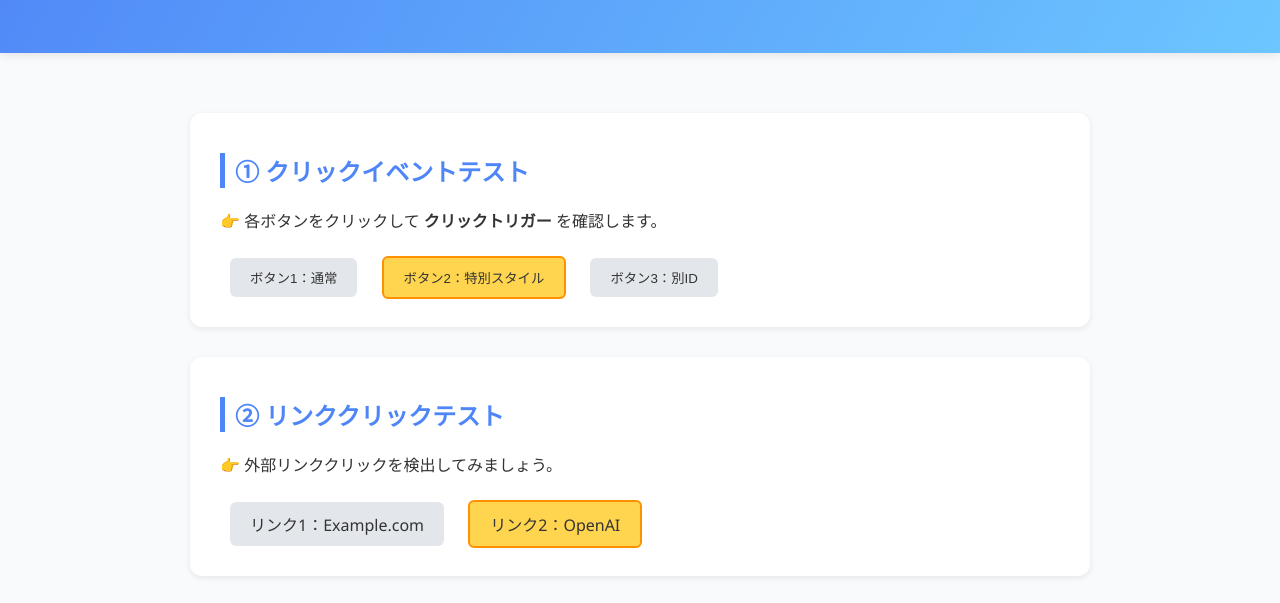
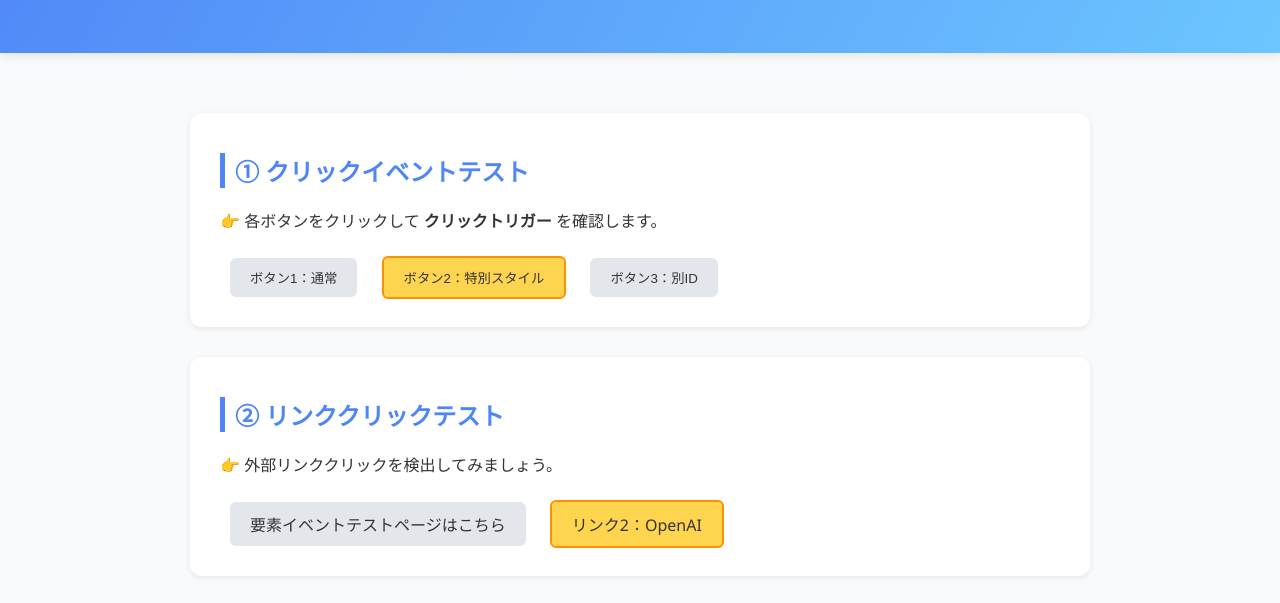
Before and after one commit to tci-miya/GTMtest, a plain HTML site: page pages/index.html in a window 1280 px wide. Shown: the part 156-759 px from the top of the page. Drawn offline with Linux system fonts and the light colour scheme.

Commit message:
Update index.html

```diff
--- a/pages/index.html
+++ b/pages/index.html
@@ -129,7 +129,7 @@
     <section>
       <h2>② リンククリックテスト</h2>
       <p>👉 外部リンククリックを検出してみましょう。</p>
-      <a id="link1" href="youso.html">リンク1：Example.com</a>
+      <a id="link1" href="youso.html">要素イベントテストページはこちら</a>
       <a id="link2" class="special" href="https://openai.com">リンク2：OpenAI</a>
     </section>
 
```
